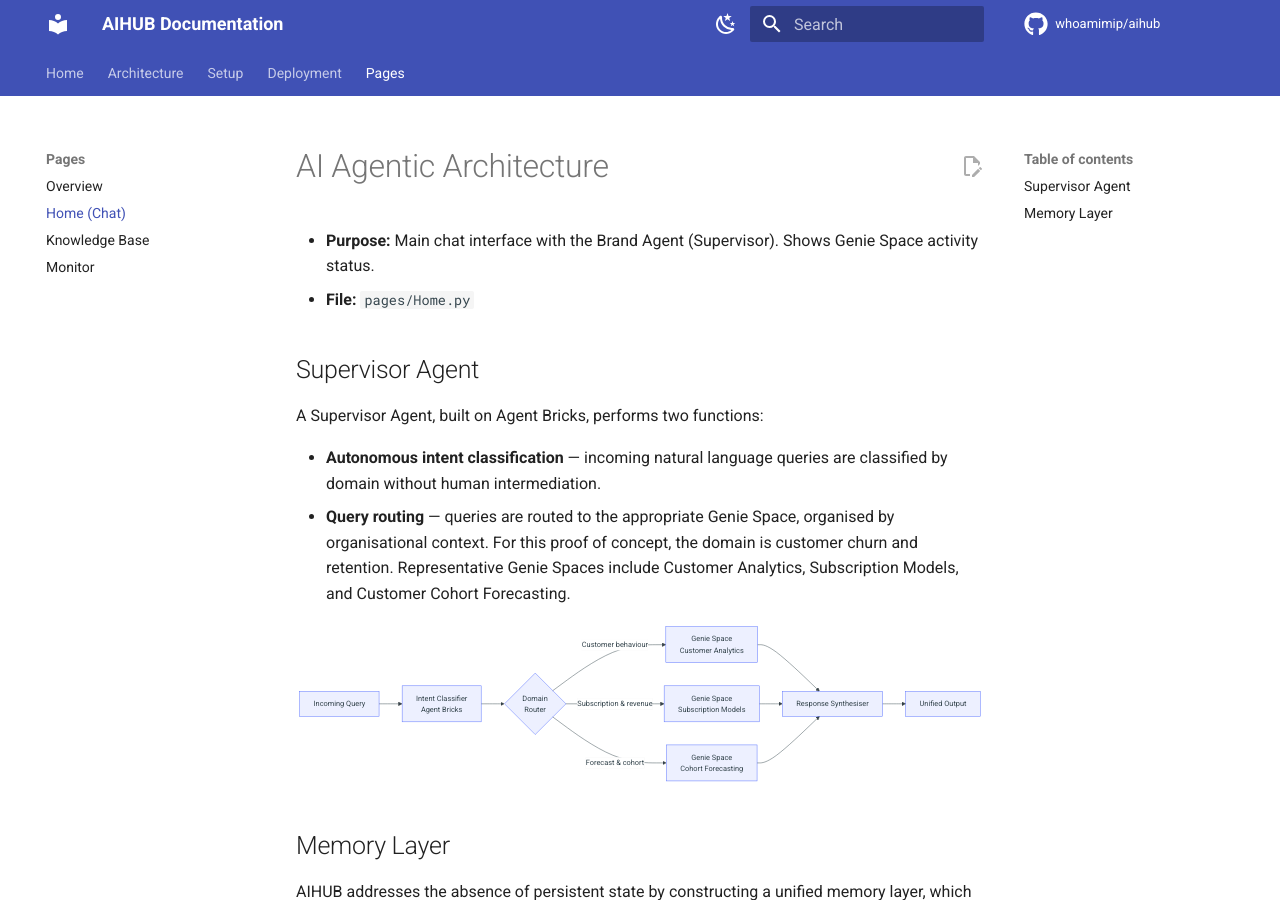
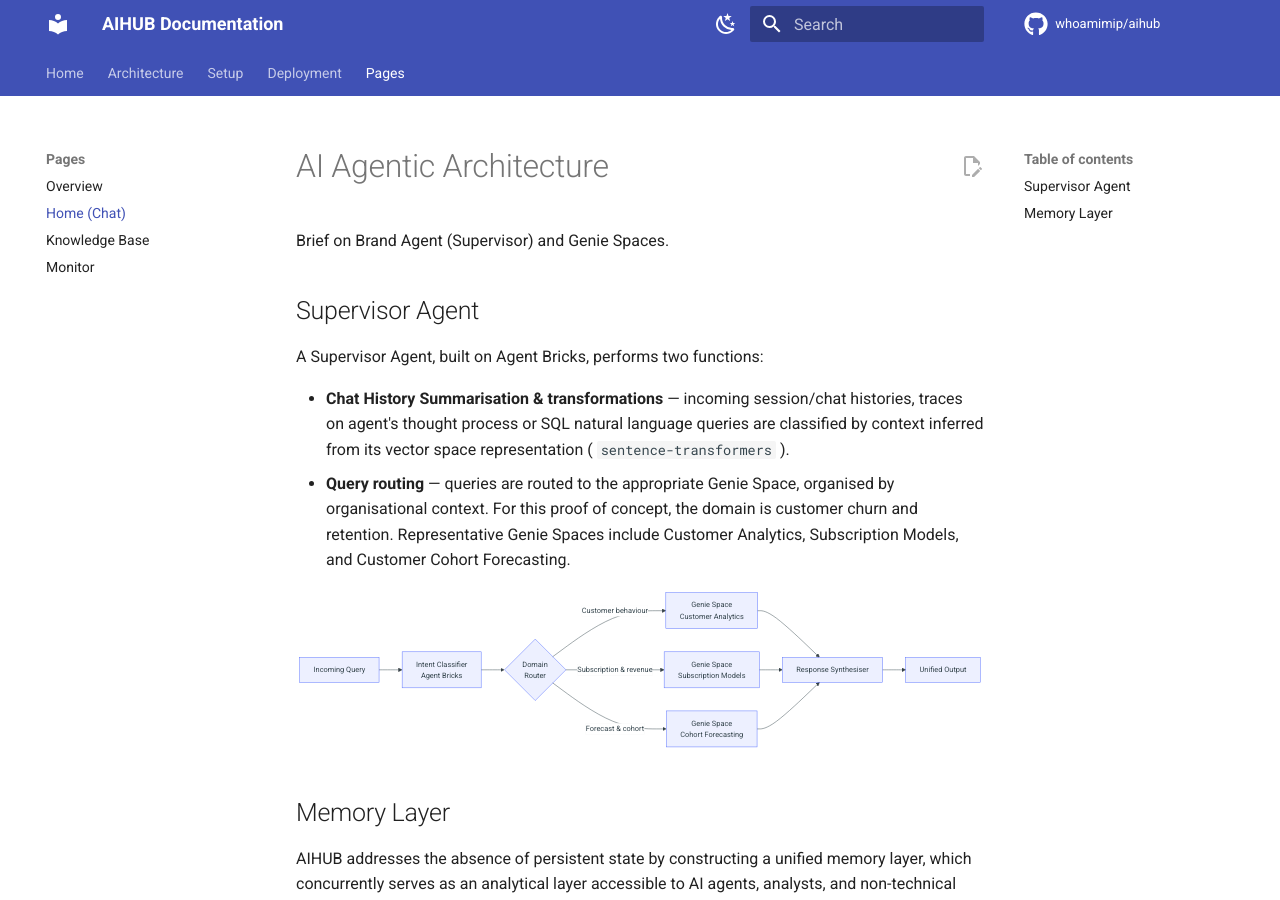
Before and after one commit to whoamimip/aihub, an MkDocs documentation site: the page built from docs/pages/home.md, in a window 1280 px wide and 900 px high. Built offline with MkDocs 1.6.1 and Material for MkDocs 9.7.7, drawn with Linux system fonts in a browser that asks for light colours; comment, search, counter and statistics services are not loaded.

Commit message:
update streamlit

````diff
--- a/docs/pages/home.md
+++ b/docs/pages/home.md
@@ -1,13 +1,12 @@
 # AI Agentic Architecture
 
-- **Purpose:** Main chat interface with the Brand Agent (Supervisor). Shows Genie Space activity status.
-- **File:** `pages/Home.py`
+Brief on Brand Agent (Supervisor) and Genie Spaces.
 
 ## Supervisor Agent
 
 A Supervisor Agent, built on Agent Bricks, performs two functions:
 
-- **Autonomous intent classification** — incoming natural language queries are classified by domain without human intermediation.
+- **Chat History Summarisation & transformations** — incoming session/chat histories, traces on agent's thought process or SQL natural language queries are classified by context inferred from its vector space representation ( `sentence-transformers` ).
 - **Query routing** — queries are routed to the appropriate Genie Space, organised by organisational context. For this proof of concept, the domain is customer churn and retention. Representative Genie Spaces include Customer Analytics, Subscription Models, and Customer Cohort Forecasting.
 
 ```mermaid
````
